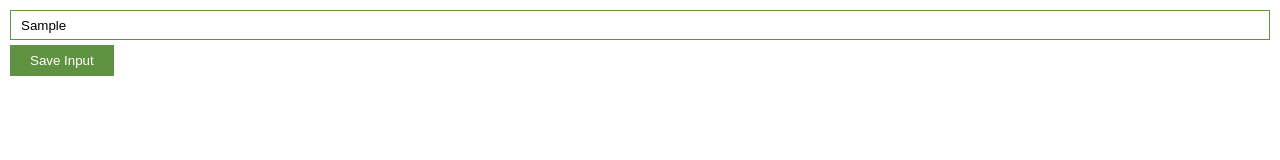
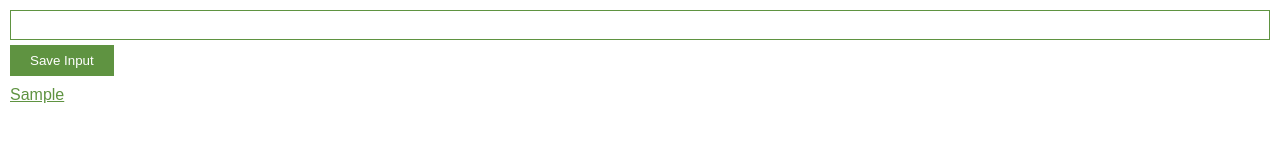
Before and after one commit to Farhanshaikh18/LeadTracker, a plain HTML site: page index.html in a window 1280 px wide. Both pictures are taken after typing "Sample" into the empty fields and a click on the button "Save Input". Drawn offline with Linux system fonts and the light colour scheme.

Commit message:
Half work completed

```diff
--- a/script.js
+++ b/script.js
@@ -1,5 +1,5 @@
 const inputBtn = document.getElementById("input-btn")
-let myLeads = ["www.awesomelead.com", "www.epiclead.com", "www.greatlead.com"]
+let myLeads = []
 const inputEl = document.getElementById("input-el")
 const ulEl = document.getElementById("ul-el")
 
@@ -7,8 +7,18 @@ const ulEl = document.getElementById("ul-el")
 inputBtn.addEventListener("click", function(){
     myLeads.push(inputEl.value)
     console.log(myLeads)
+    render()
+    inputEl.value = ""
 })
 
-for(let i = 0; i < myLeads.length; i++){
-    console.log(myLeads[i])
+function render(){
+    let listItems = ""
+    for (let i = 0; i < myLeads.length; i++) {
+        //listItems += "<li><a target = '_blank' href = '"+"https://" +myLeads[i] + "'>" +  myLeads[i]+ "</a></li>"
+        listItems += `<li>
+        <a target = "_blank" href = https://${myLeads[i]} > ${myLeads[i]} </a>
+        </li>`
+    }
+
+    ulEl.innerHTML = listItems
 }
--- a/styles.css
+++ b/styles.css
@@ -2,6 +2,7 @@ body{
     margin: 0px;
     padding: 10px;
     font-family: Arial, Helvetica, sans-serif;
+    min-width: 400px;
 }
 
 #input-el{
@@ -22,3 +23,20 @@ body{
     padding: 8px 20px;
     border: none;
 }
+
+ul{
+    text-align: left;
+    list-style: none;
+    padding: 0px;
+    margin-top: 10px;
+}
+
+li{
+
+    margin-top: 5px;
+}
+
+
+a{
+    color:#5f9341;
+}
```
Also changed, not shown: index.html (+1 -2 lines), Manifest.json (added), images/icon.png (added).
